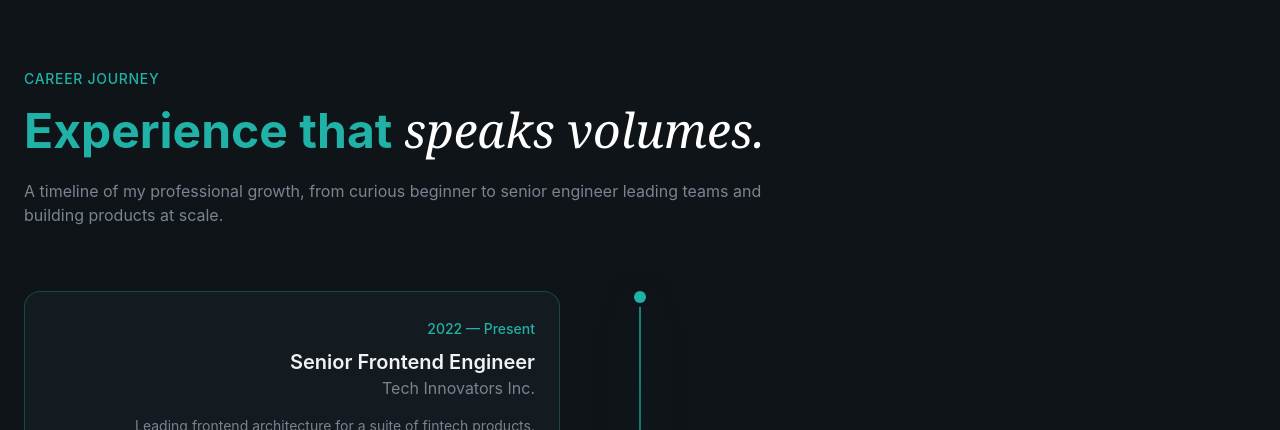
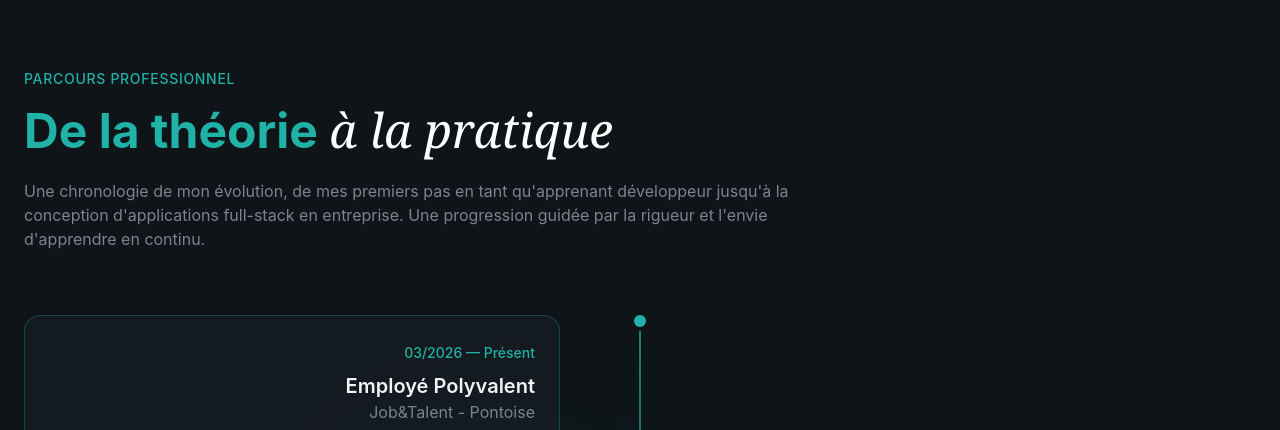
Before and after one commit to Durel1/Mon_PortFolio, a React (Vite) app: page / in a window 1280 px wide. Shown: the part 2370-2800 px from the top of the page. Built offline with nearby package versions, Linux system fonts and the light colour scheme.

Commit message:
code professional experience

```diff
--- a/src/layout/Navbar.jsx
+++ b/src/layout/Navbar.jsx
@@ -55,7 +55,7 @@ export const Navbar = () => {
 
         {/* CTA Button */}
         <div className="hidden md:block">
-          <Button size="sm">my contact</Button>
+          <Button size="sm">Me contacter</Button>
         </div>
 
         {/* Mobile Menu Button */}
--- a/src/sections/Contact.jsx
+++ b/src/sections/Contact.jsx
@@ -102,12 +102,11 @@ export const Contact = () => {
           <h2 className="text-4xl md:text-5xl font-bold mt-4 mb-6 animate-fade-in animation-delay-100 text-secondary-foreground">
             Construisons{" "}
             <span className="font-serif italic font-normal text-white">
-              something great.
+              quelque chose de grand.
             </span>
           </h2>
           <p className="text-muted-foreground animate-fade-in animation-delay-200">
-            Have a project in mind? I'd love to hear about it. Send me a message
-            and let's discuss how we can work together.
+            Vous avez un projet en tête ? J’adorerais en savoir plus. Envoyez-moi un message et discutons-en pour voir comment nous pouvons collaborer.
           </p>
         </div>
 
@@ -125,7 +124,7 @@ export const Contact = () => {
                   id="name"
                   type="text"
                   required
-                  placeholder="Your name..."
+                  placeholder="Votre nom..."
                   value={formData.name}
                   onChange={(e) =>
                     setFormData({ ...formData, name: e.target.value })
@@ -144,7 +143,7 @@ export const Contact = () => {
                 </label>
                 <input
                   required
-                  placeholder="your@email.com"
+                  placeholder="nom@email.com"
                   value={formData.email}
                   onChange={(e) =>
                     setFormData({ ...formData, email: e.target.value })
@@ -167,7 +166,7 @@ export const Contact = () => {
                   onChange={(e) =>
                     setFormData({ ...formData, message: e.target.value })
                   }
-                  placeholder="Your message..."
+                  placeholder="Votre message..."
                   className="w-full px-4 py-3 bg-surface rounded-xl border border-border focus:border-primary focus:ring-1 focus:ring-primary outline-none transition-all resize-none"
                 />
               </div>
@@ -179,7 +178,7 @@ export const Contact = () => {
                 disabled={isLoading}
               >
                 {isLoading ? (
-                  <>Sending...</>
+                  <>Envoie...</>
                 ) : (
                   <>
                     Send Message
@@ -212,7 +211,7 @@ export const Contact = () => {
           <div className="space-y-6 animate-fade-in animation-delay-400">
             <div className="glass rounded-3xl p-8">
               <h3 className="text-xl font-semibold mb-6">
-                Contact Information
+                Coordonnées
               </h3>
               <div className="space-y-4">
                 {contactInfo.map((item, i) => (
@@ -239,7 +238,7 @@ export const Contact = () => {
             <div className="glass rounded-3xl p-8 border border-primary/30">
               <div className="flex items-center gap-3 mb-4">
                 <span className="w-3 h-3 bg-green-500 rounded-full animate-pulse" />
-                <span className="font-medium">Currently Available</span>
+                <span className="font-medium">Disponible pour une alternance</span>
               </div>
               <p className="text-muted-foreground text-sm">
                 Je suis activement à l'écoute de nouvelles opportunités pour septembre 2026. Que vous recherchiez un profil en développement logiciel ou en data science/ Data analyst, je suis disponible pour un contrat d'alternance de 2 ans (rythme 2 semaines / 2 semaines). Discutons de vos futurs projets !
--- a/src/sections/Experience.jsx
+++ b/src/sections/Experience.jsx
@@ -1,38 +1,29 @@
 const experiences = [
   {
-    period: "2022 — Present",
-    role: "Senior Frontend Engineer",
-    company: "Tech Innovators Inc.",
+    period: "03/2026 — Présent",
+    role: "Employé Polyvalent",
+    company: "Job&Talent - Pontoise",
     description:
-      "Leading frontend architecture for a suite of fintech products. Implemented micro-frontend architecture, reduced bundle size by 40%, and mentored a team of 5 developers.",
-    technologies: ["React", "TypeScript", "Next.js", "GraphQL"],
+      "Évolution dans un environnement exigeant nécessitant le respect strict des délais et le maintien d'une cadence soutenue. Démontre une forte capacité d'organisation, de rigueur d'exécution, d'adaptation rapide à différents contextes et de travail en équipe.",
+    technologies: ["Adaptabilité", "Rigueur", "Travail d'équipe", "Gestion du temps"],
     current: true,
   },
   {
-    period: "2020 — 2022",
-    role: "Frontend Engineer",
-    company: "Digital Solutions Co.",
+    period: "01/2024 — 06/2024",
+    role: "Développeur Full Stack (CDD)",
+    company: "CAM-TECH - Douala",
     description:
-      "Built and maintained multiple React applications for enterprise clients. Introduced automated testing practices that improved code coverage to 85%.",
-    technologies: ["React", "Redux", "Jest", "Cypress"],
+      "Développement d'applications web full-stack et conception d'API REST pour l'intégration de services. Prise en charge de la gestion des bases de données et réalisation de la maintenance corrective pour assurer la stabilité des applications.",
+    technologies: ["JavaScript", "React/Angular/Vue", "API REST", "Bases de données"],
     current: false,
   },
   {
-    period: "2019 — 2020",
-    role: "Junior Developer",
-    company: "StartUp Labs",
+    period: "05/2023 — 10/2023",
+    role: "Apprenant Développeur Web (Stagiaire IT)",
+    company: "DIS BUSINESS GROUP - Douala",
     description:
-      "Contributed to the development of a SaaS platform from MVP to production. Collaborated with designers to implement pixel-perfect UI components.",
-    technologies: ["React", "Node.js", "MongoDB", "AWS"],
-    current: false,
-  },
-  {
-    period: "2018 — 2019",
-    role: "Freelance Developer",
-    company: "Self-Employed",
-    description:
-      "Delivered custom web solutions for small businesses and startups. Built 15+ websites and applications, handling everything from design to deployment.",
-    technologies: ["JavaScript", "PHP", "WordPress", "MySQL"],
+      "Conception d'une interface utilisateur fonctionnelle et développement d'une application complète de gestion d'entreprise. Mise en place d'une architecture CRUD et gestion de la base de données locale.",
+    technologies: ["Python", "SQLite", "Tkinter", "UI Design"],
     current: false,
   },
 ];
@@ -52,17 +43,17 @@ export const Experience = () => {
             className="text-secondary-foreground text-sm
            font-medium tracking-wider uppercase animate-fade-in"
           >
-            Career Journey
+            Parcours Professionnel
           </span>
           <h2
             className="text-4xl md:text-5xl font-bold
            mt-4 mb-6 animate-fade-in animation-delay-100
             text-secondary-foreground"
           >
-            Experience that{" "}
+            De la théorie{" "}
             <span className="font-serif italic font-normal text-white">
               {" "}
-              speaks volumes.
+              à la pratique
             </span>
           </h2>
 
@@ -70,8 +61,7 @@ export const Experience = () => {
             className="text-muted-foreground
            animate-fade-in animation-delay-200"
           >
-            A timeline of my professional growth, from curious beginner to
-            senior engineer leading teams and building products at scale.
+            Une chronologie de mon évolution, de mes premiers pas en tant qu'apprenant développeur jusqu'à la conception d'applications full-stack en entreprise. Une progression guidée par la rigueur et l'envie d'apprendre en continu.
           </p>
         </div>
 
```
